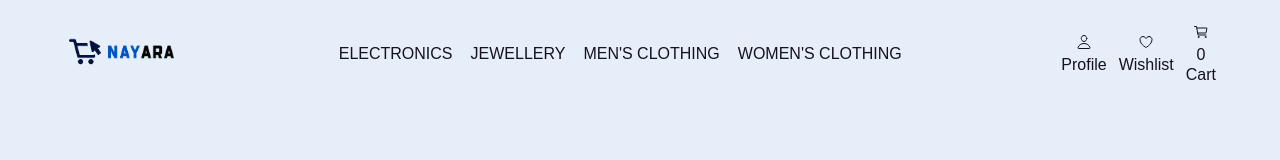
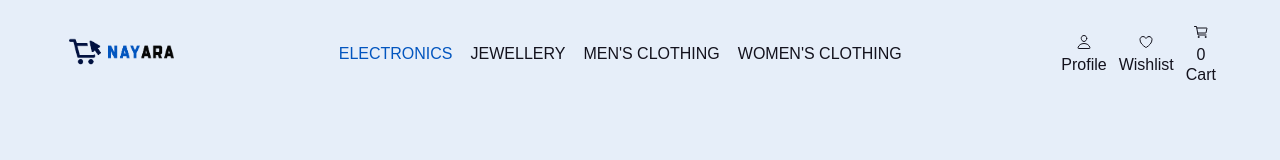
Before and after one commit to sree-lakshmi-n/nayara-shopping-website, a React (Create React App) app: page / in a window 1280 px wide. In both pictures the pointer is over the item "ELECTRONICS". Shown: the top 160 px of the page. Built offline with nearby package versions, Linux system fonts and the light colour scheme; a web font is replaced by a local one.

Commit message:
category-item hover styling

```diff
--- a/src/components/NavCategories/NavCategories.css
+++ b/src/components/NavCategories/NavCategories.css
@@ -6,3 +6,6 @@
 .category-item {
   cursor: pointer;
 }
+.category-item:hover {
+  color: var(--brand-color);
+}
```
